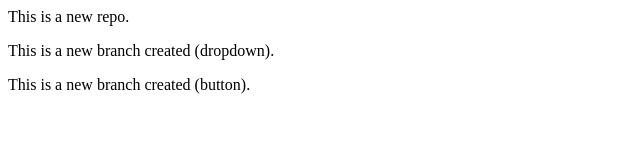
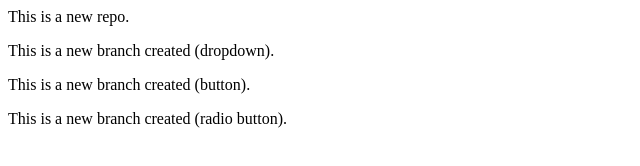
Before and after one commit to ShreyaVishwakarma10/localRepo, a plain HTML site: page index.html in a window 1280 px wide. Shown: the whole page, without its empty margins (0-640 px from the left). Drawn offline with Linux system fonts and the light colour scheme.

Commit message:
Add radio button

```diff
--- a/index.html
+++ b/index.html
@@ -1,3 +1,4 @@
 <p>This is a new repo.</p>
 <p>This is a new branch created (dropdown).</p>
 <p>This is a new branch created (button).</p>
+<p>This is a new branch created (radio button).</p>
```
